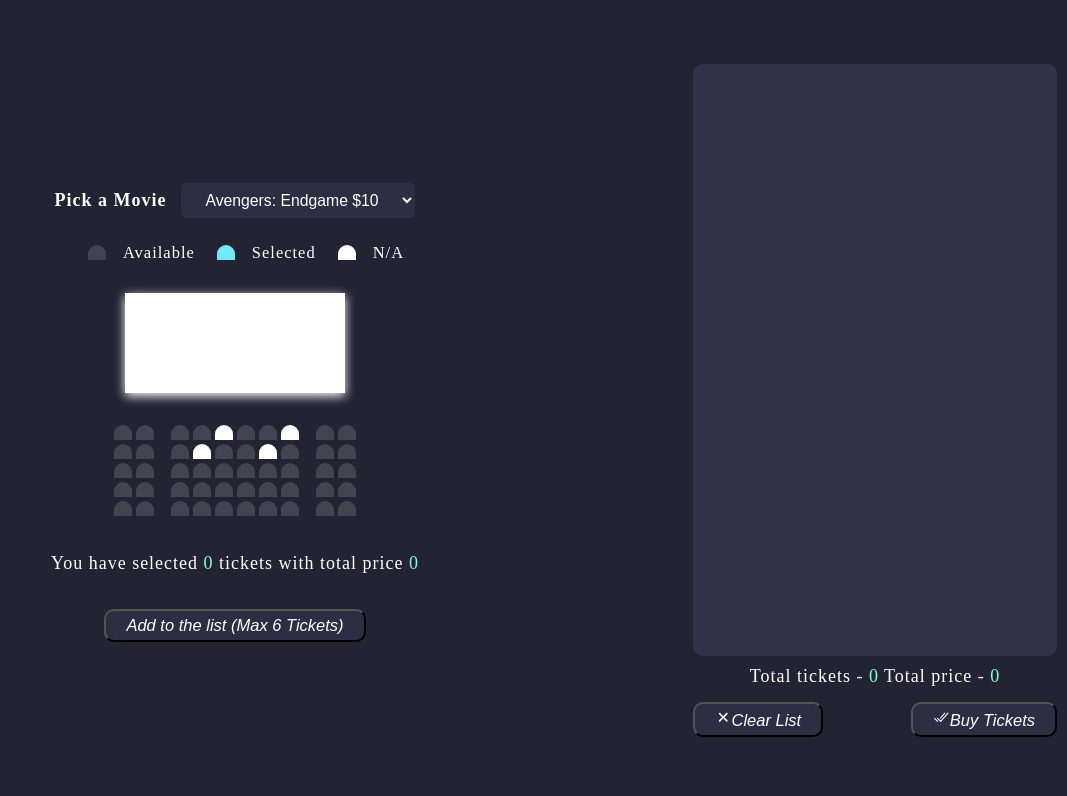
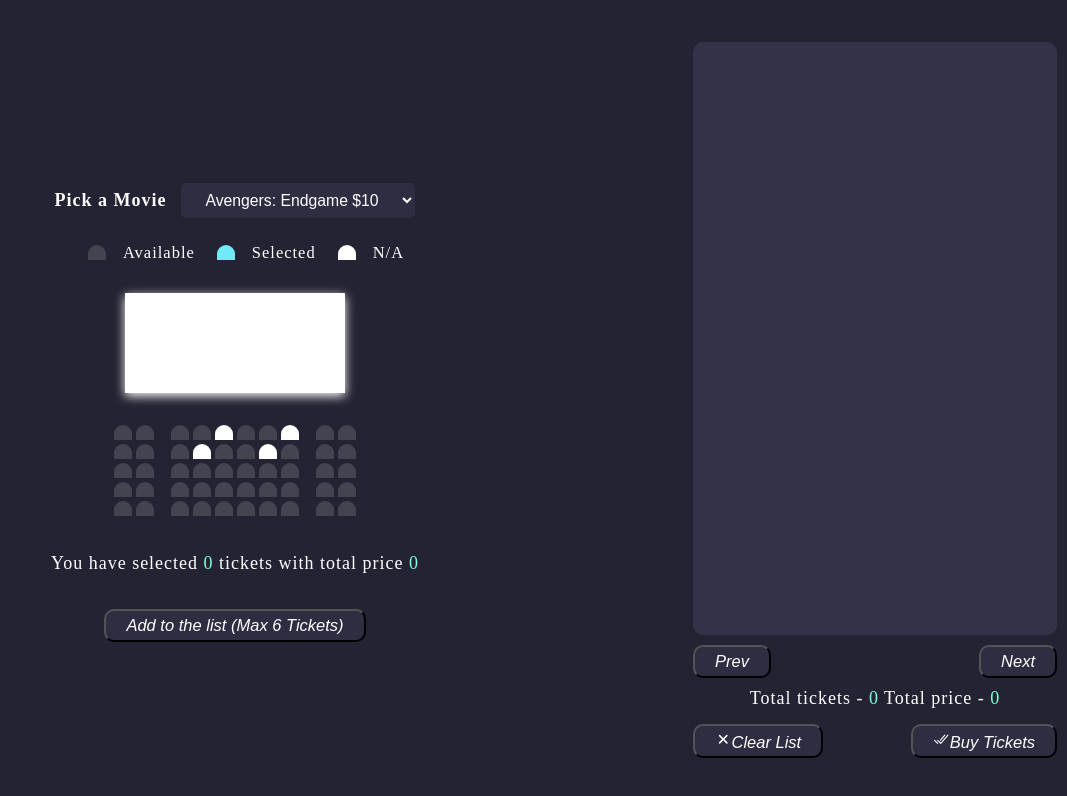
Before and after one commit to slomtadze/Cienama-Booking-Project, a plain HTML site: page index.html in a window 1280 px wide. Shown: the whole page, without its empty margins (213-1280 px from the left). Drawn offline with nearby package versions, Linux system fonts and the light colour scheme.

Commit message:
Added page buttons

```diff
--- a/index.html
+++ b/index.html
@@ -104,6 +104,10 @@
             </div>
          <div class="ticket-container">
             <div class="ticket-container-list"></div>
+            <div class="page-buttons">
+                <button class="prev">Prev</button>
+                <button class="next">Next</button>
+            </div>
             <p>Total tickets  - <span id="final-count">0</span>  Total price - <span id="final-totalprice">0</span></p>
             <div class="ticket-container-btn">
                 <button class="clearlist"><ion-icon name="close"></ion-icon>Clear List</button>
--- a/style.css
+++ b/style.css
@@ -98,7 +98,21 @@ body{
 .seat.reserved {
     background-color: #fff;
 }
+
+/* Next/prev buttons div*/
+
+.page-buttons{
+    display: flex;
+    justify-content: space-between;
+    align-items: center;
+    margin-top: 10px;
+    width: 100%;
+}
+
+
 /* Paragraphs */
+
+
 .booking-container p {
     margin: 35px 0;
     font-size: 120%;
@@ -119,7 +133,8 @@ body{
 
 .addlist,
 .clearlist,
-.buylist {
+.buylist,
+.prev, .next {
     background-color: #2f2d42;
     color: #fff;
     font-size: 110%;
@@ -129,7 +144,9 @@ body{
 }
 .addlist:hover,
 .clearlist:hover,
-.buylist:hover{
+.buylist:hover,
+.prev:hover,
+.next:hover{
     cursor: pointer;
     background-color: #444451;
 }
```
